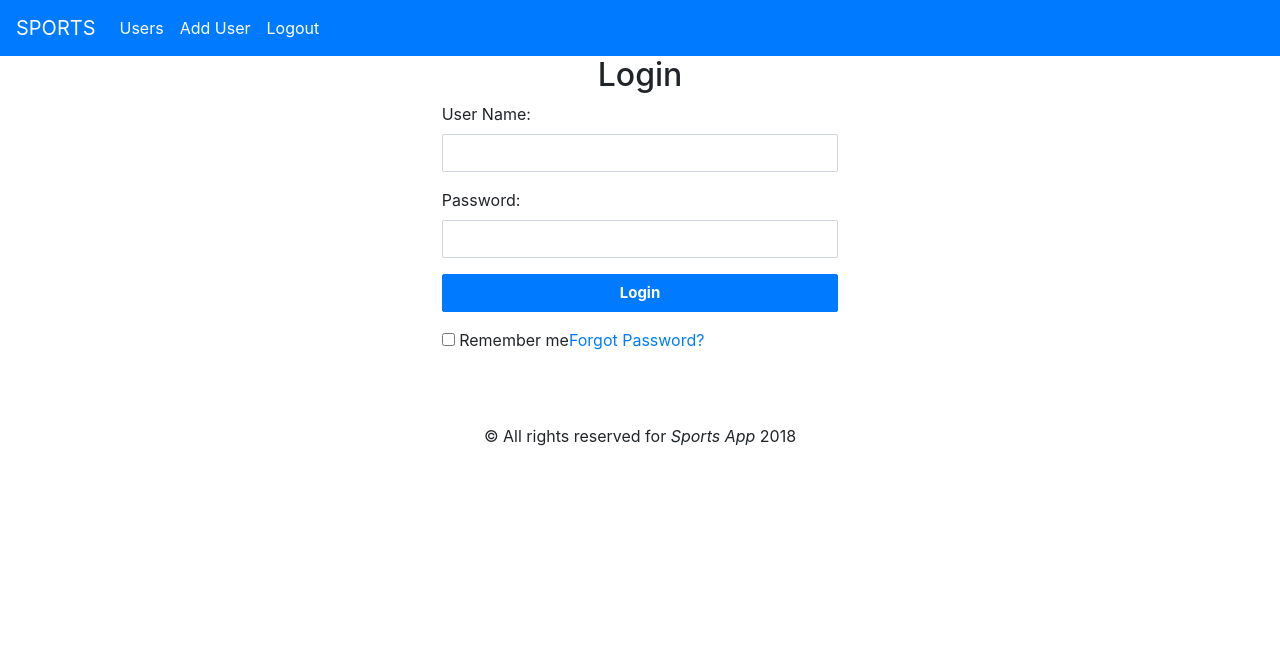
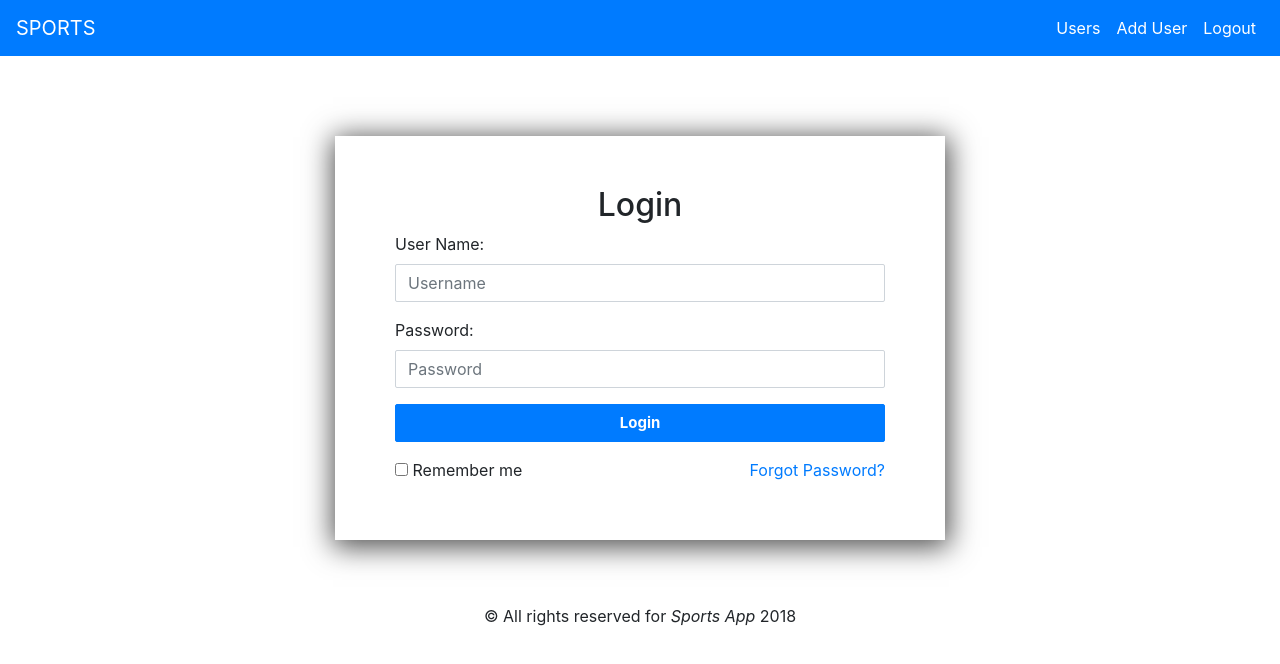
Before and after one commit to nagarajuvatgmail/SportsApp, an Angular app: page / in a window 1280 px wide. Shown: the top 664 px of the page. Built offline with nearby package versions, Linux system fonts and the light colour scheme.

Commit message:
login form css changes

```diff
--- a/src/app/app.component.css
+++ b/src/app/app.component.css
@@ -5,6 +5,18 @@
 .navbar-nav li a
 {
 	color:#fff;
+	border-radius: 15px;
 }
 
-.navbar-right{float:right!important;margin-right:-15px}
+.navbar-nav li a:hover
+{
+	color:#0080ff;
+	background:#fff;
+	border-radius: 15px;
+}
+
+.ml-auto .dropdown-menu {
+	left: auto !important;
+	right: 0px;
+
+}
--- a/src/app/app.component.html
+++ b/src/app/app.component.html
@@ -1,10 +1,10 @@
-<nav class="navbar navbar-expand-md bg-primary navbar-dark">
+<nav class="navbar navbar-expand-sm bg-primary navbar-dark">
 	<a class="navbar-brand" href="#">SPORTS</a>
 	<button class="navbar-toggler" type="button" data-toggle="collapse" data-target="#collapsibleNavbar">
 		<span class="navbar-toggler-icon"></span>
 	</button>
 	<div class="collapse navbar-collapse" id="collapsibleNavbar">
-		<ul class="nav navbar-nav navbar-right">
+		<ul class="nav navbar-nav ml-auto">
 			<li class="nav-item"><a class="nav-link" href="#" routerLink="/users">Users</a></li>
 			<li class="nav-item"><a class="nav-link" href="#" routerLink="/add">Add User</a></li>
 			<li class="nav-item"><a class="nav-link" href="#">Logout</a></li>
--- a/src/app/login/login.component.css
+++ b/src/app/login/login.component.css
@@ -15,6 +15,15 @@
     min-height: 38px;
     border-radius: 2px;
 }
+
+.form-container {
+	border:0px solid #0080ff;
+	padding:50px 60px;
+	margin-top:10vh;
+	-webkit-box-shadow: 1px 4px 27px 3px rgba(0,0,0,0.7);
+	-moz-box-shadow: 1px 4px 27px 3px rgba(0,0,0,0.7);
+	box-shadow: 1px 4px 27px 3px rgba(0,0,0,0.7);
+}
 .btn {
     font-size: 15px;
     font-weight: bold;
--- a/src/app/login/login.component.html
+++ b/src/app/login/login.component.html
@@ -1,23 +1,23 @@
 <div class="row">
-  <div class="col-4 offset-4">
-    <h2 class="text-center">Login</h2>
-    <form>
+  <div class="col-sm-6 offset-sm-3">
+    <form class="form-container">
+    	<h2 class="text-center">Login</h2>
 		<div class="form-group">
         	<label for="userName">User Name:</label>
-        	<input type="text" class="form-control" id="userName" name="userName" [(ngModel)]="userName">
+        	<input type="text" placeholder="Username" class="form-control" id="userName" name="userName" [(ngModel)]="userName">
       	</div>
       	<div class="form-group">
         	<label for="pwd">Password:</label>
-        	<input type="password" class="form-control" id="pwd" name="passowrd" [(ngModel)]="password">
+        	<input type="password" placeholder="Password" class="form-control" id="pwd" name="passowrd" [(ngModel)]="password">
       	</div>
       	<div class="form-group">
       		<button class="btn btn-primary btn-block" (click)="login()">Login</button>
 		</div>
 		<div class="clearfix">
-            <label class="pull-left checkbox-inline">
+            <label class="float-left checkbox-inline">
             	<input type="checkbox"> Remember me
             </label>
-            <a href="#" class="pull-right">Forgot Password?</a>
+            <a href="#" class="float-right">Forgot Password?</a>
         </div>
     </form>
   </div>
--- a/src/app/user/add-user.component.html
+++ b/src/app/user/add-user.component.html
@@ -1,4 +1,5 @@
-<div class="col-md-6">
+<div class="row">
+	<div class="col-sm-6 offset-sm-3">
 		<h2 class="text-center">Add User</h2>
 		<form>
 			<div class="form-group">
@@ -19,6 +20,7 @@
 					class="form-control" id="lastName">
 			</div>
 
-		<button class="btn btn-success" (click)="createUser()">Create</button>
+			<button class="btn btn-success btn-block" (click)="createUser()">Create</button>
 		</form>
 	</div>
+</div>
--- a/src/app/user/user.component.html
+++ b/src/app/user/user.component.html
@@ -1,7 +1,8 @@
-<div class="col-md-6">
-	<h2>User Details</h2>
+<div class="row">
+	<div class="col-sm-6 offset-sm-3">
+		<h2 class="text-center">User Details</h2>
 
-	<table class="table table-striped">
+		<table class="table table-striped table-responsive">
 			<thead>
 				<tr>
 					<th class="hidden">Id</th>
@@ -23,3 +24,4 @@
 			</tbody>
 		</table>
 	</div>
+</div>
```
Lines whose indentation alone changed are shown as unchanged.
